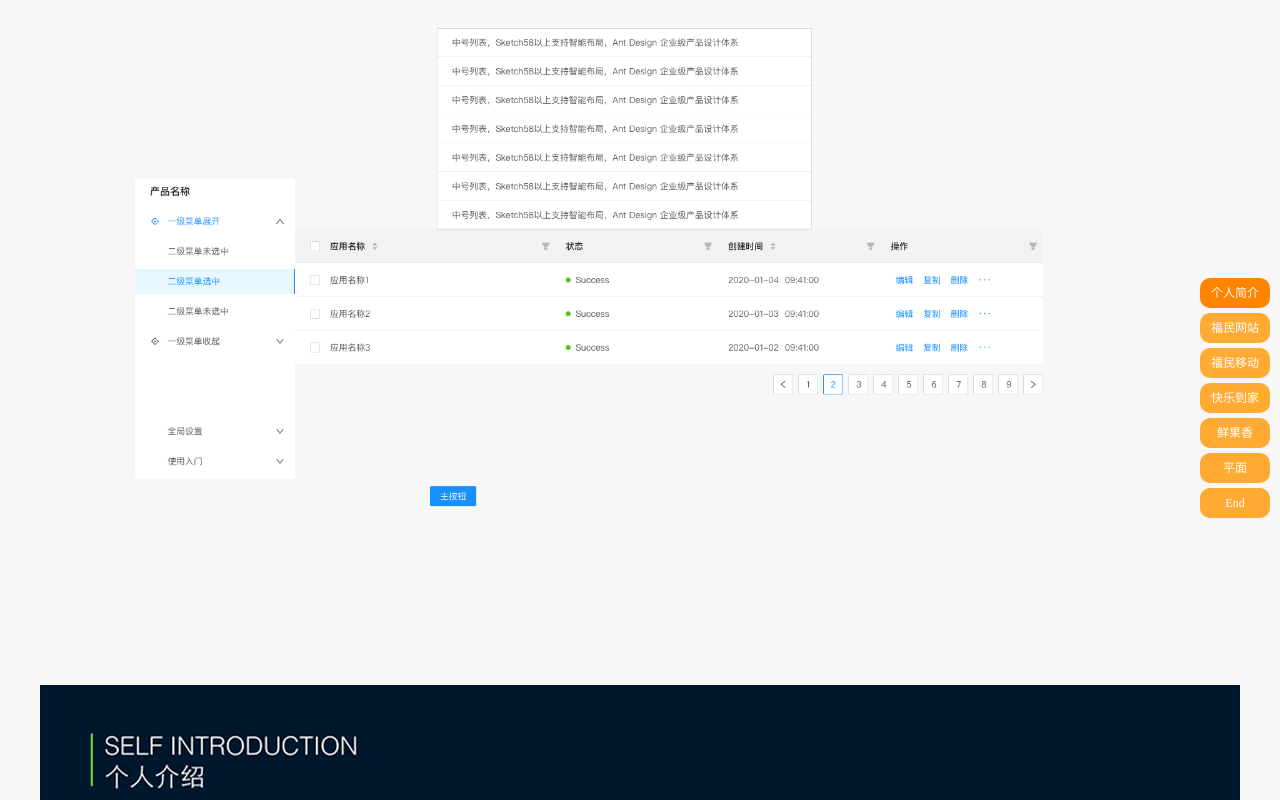
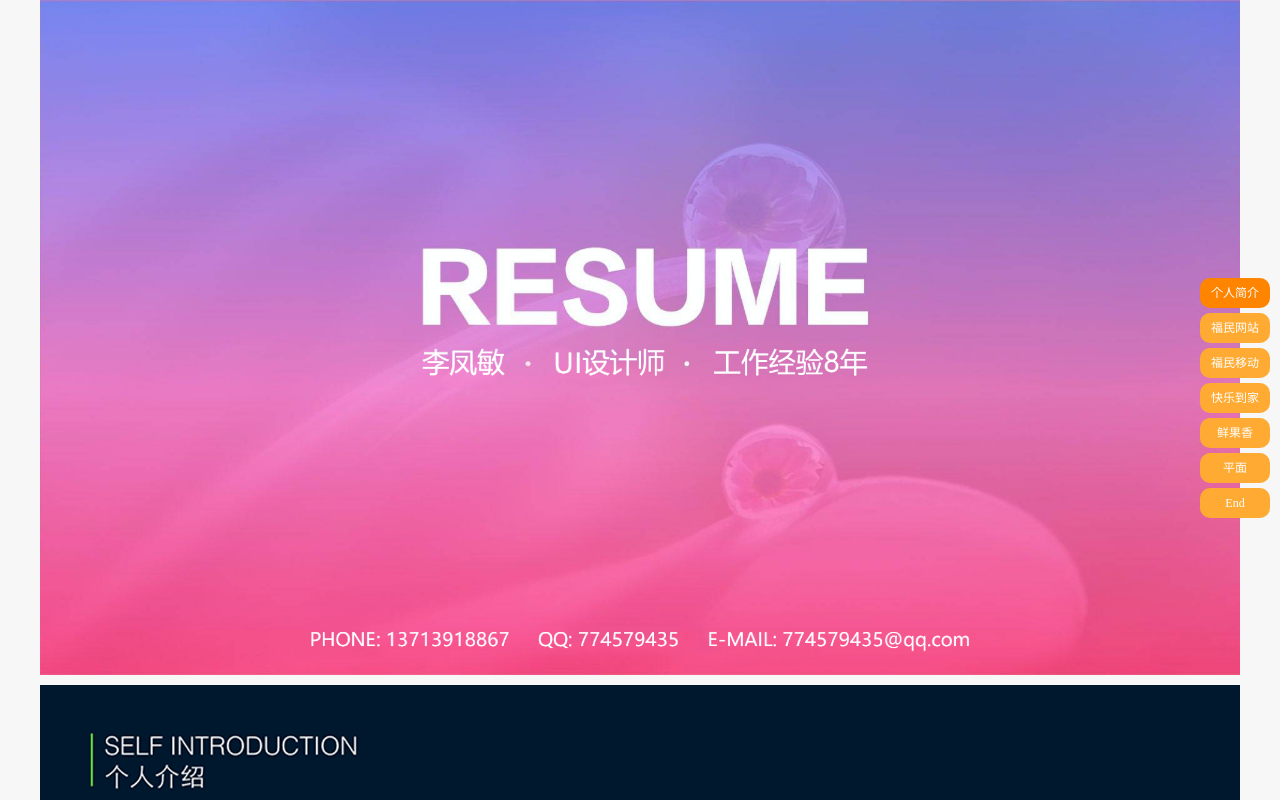
Before and after one commit to hotmanxp/lifengmin, a website: page index.html in a window 1280 px wide. Shown: the top 800 px of the page. Drawn offline with Linux system fonts and the light colour scheme.

Commit message:
Update index.html

```diff
--- a/index.html
+++ b/index.html
@@ -9,7 +9,7 @@
 </head>
 <body style="display: block">
   <div class='content'>
-    <img src="./img/1080.png" title='data_个人简介' />
+    <img src="./img/page01.png" title='data_个人简介' />
     <img src="./img/page2.png" />
     <img src="./img/page3.png" />
     <img src="./img/page4.png" title='data_福民网站' />
```
